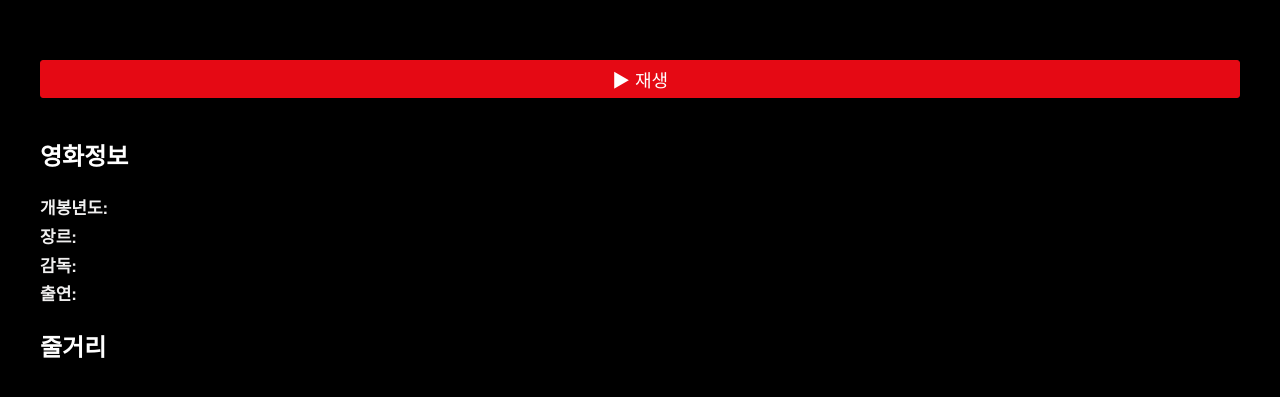
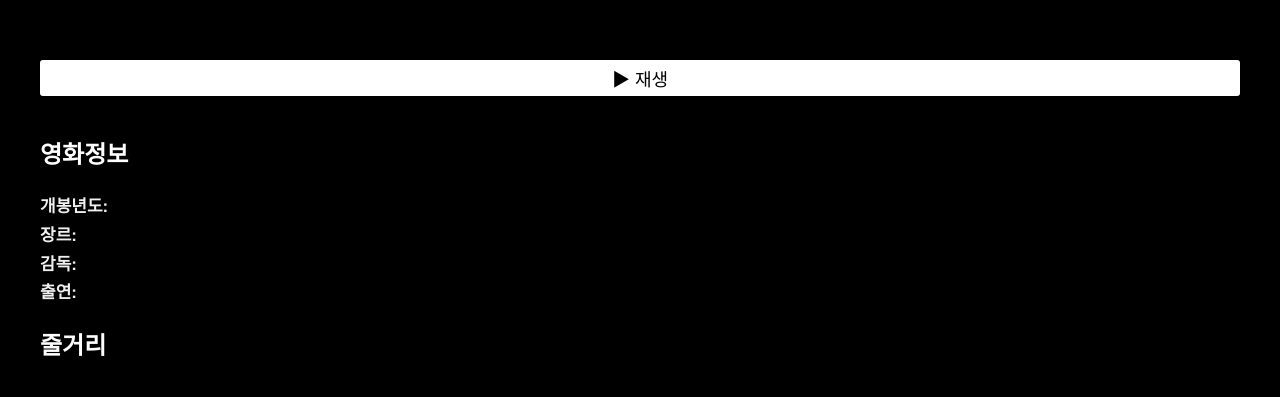
Before and after one commit to Comma-bb/Comma_frontend, a plain HTML site: page detail.html in a window 1280 px wide. Shown: the part 974-1371 px from the top of the page. Drawn offline with Linux system fonts and the light colour scheme.

Commit message:
재생버튼 색 변경

```diff
--- a/css/global.css
+++ b/css/global.css
@@ -157,13 +157,13 @@ button:focus {
 }
 
 .button{
-    border: var(--border);
+    border: white;
     border-radius: var(--border-radius);
     /* 상하 좌우 */
     padding: 5px 20px;
     /* 글씨 색 */
-    color: var(--link-color) !important;
-    background: var(--button-color);
+    color: black;
+    background: white;
     transition: all .3s;
     cursor: pointer;
     font-size: var(--font-size-18);
```
